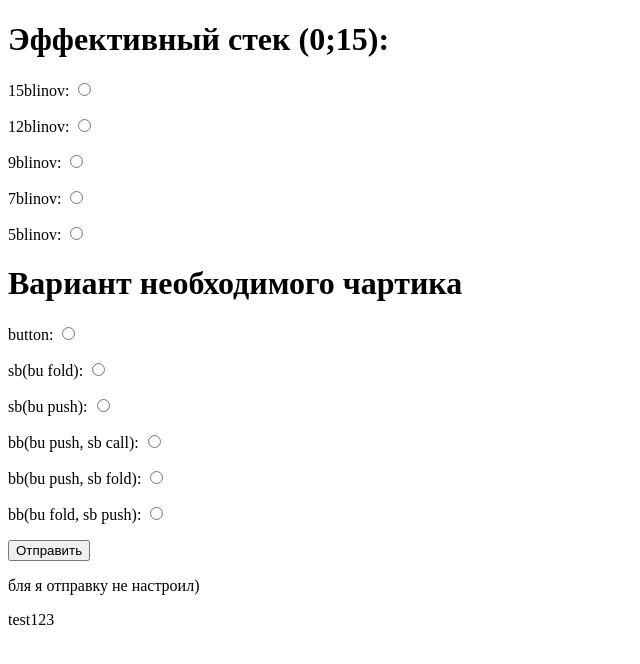
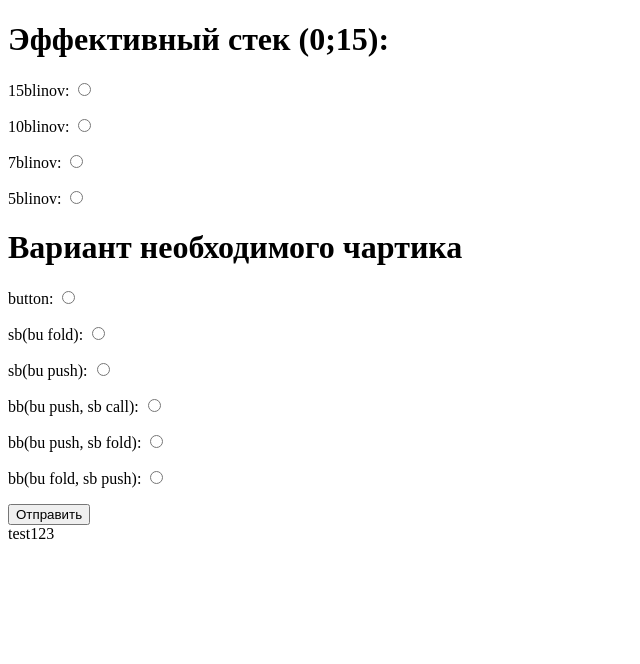
Before and after one commit to wstiq/somesortafun, a PHP site: page /s/index.php in a window 1280 px wide. Shown: the top 664 px of the page, without its empty margins (0-640 px from the left). Run offline with PHP 8.4, Linux system fonts and the light colour scheme.

Commit message:
no photo uploaded

```diff
--- a/s/index.html
+++ b/index.html
@@ -9,23 +9,22 @@
     <h1>Эффективный стек (0;15):</h1>
     <form>
         <p>15blinov: <input type="radio" name="stack" value="15"></p>
-        <p>12blinov: <input type="radio" name="stack" value="12"></p>
-        <p>9blinov: <input type="radio" name="stack" value="9"></p>
+        <p>10blinov: <input type="radio" name="stack" value="10"></p>
         <p>7blinov: <input type="radio" name="stack" value="7"></p>
         <p>5blinov: <input type="radio" name="stack" value="5"></p>
-    </form>
 
-    <h1>Вариант необходимого чартика</h1>
-    <form>
+        <h1>Вариант необходимого чартика</h1>
+
         <p>button: <input type="radio" name="pos" value="button"></p>
         <p>sb(bu fold): <input type="radio" name="pos" value="sb(bu fold)"></p>
         <p>sb(bu push): <input type="radio" name="pos" value="sb(bu push)"></p>
         <p>bb(bu push, sb call): <input type="radio" name="pos" value="bb(bu push, sb call)"></p>
         <p>bb(bu push, sb fold): <input type="radio" name="pos" value="bb(bu push, sb fold)"></p>
         <p>bb(bu fold, sb push): <input type="radio" name="pos" value="bb(bu fold, sb push)"></p>
+        <input type="submit" name="send" value="Отправить">
     </form>
-    <p><input type="submit" value="Отправить"></p>
-    <p>бля я отправку не настроил)</p>
+
+
 </form>
 </body>
 </html>
--- a/s/index.php
+++ b/index.php
@@ -1,7 +1,9 @@
 <?php
-if (isset($_POST['stack']) && isset($_POST['pos'])) {
-    $stack = $_POST['stack'];
-    $pos = $_POST['pos'];
+if (isset($_REQUEST['stack']) && isset($_REQUEST['pos'])) {
+    $stack = $_REQUEST['stack'];
+    $pos = $_REQUEST['pos'];
+    pictureOutput($stack, $pos);
+    echo ($pos);
 } else {
     include("index.html");
     echo("test123");
@@ -15,7 +17,7 @@ function pictureOutput($stack, $pos)
                 case 'button':
                     echo('GTO push for 15 bb when hero button');
                     //вывод пикчи
-                    echo(imagepng(imagecreatefrompng("Screenshot_2.png")));
+                    //echo(imagepng(imagecreatefrompng("Screenshot_2.png")));
                     break;
                 case 'sb(bu fold)':
                     echo('sb(bu fold)');
```
Also changed, not shown: s/gallery/Screenshot_2.png (deleted).
